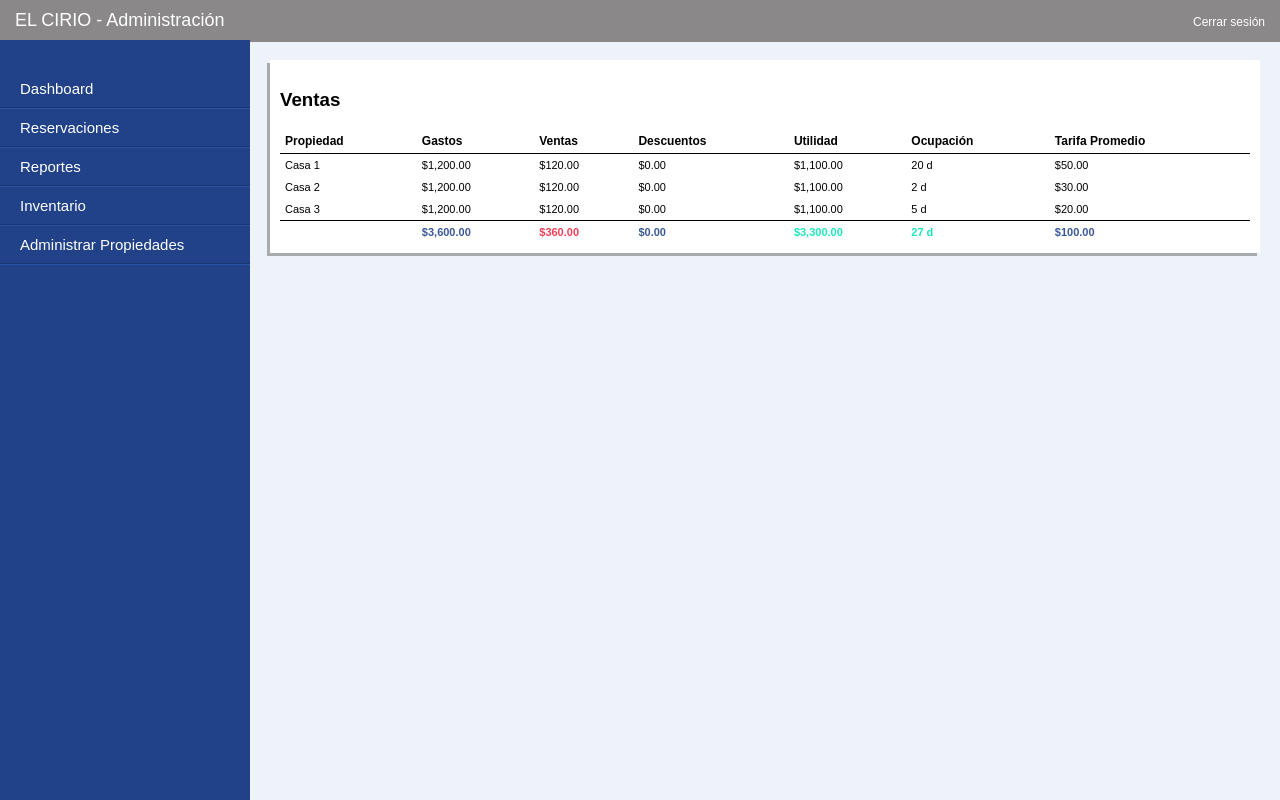
After one commit to mazariegoscl/cirio, a PHP site: page /ventas.html in a window 1280 px wide. The commit adds this page. Run offline with PHP 8.4, Linux system fonts and the light colour scheme.

Commit message:
Ventas y cambios css

```diff
--- /dev/null
+++ b/src/js/nav.js
@@ -0,0 +1,38 @@
+$( document ).ready( function() {
+      /*$( "#datepicker" ).datepicker({
+            inline: true,
+            showOn: "button",
+            buttonImage: "http://jqueryui.com/resources/demos/datepicker/images/calendar.gif",
+            buttonImageOnly: true
+      });*/
+      $( "nav > .nav-wrapper > ul > li > a" ).click( function() {
+            var mn = $(this);
+            var tgl = $(this).next( "ul" );
+            tgl.slideToggle(100, function() {
+                  if ( tgl.is(":visible") ) {
+                        mn.removeClass( "inactive" ).addClass( "active" );
+                  } else {
+                        mn.removeClass( "active" ).addClass( "inactive" );
+                  }
+            });
+      });
+
+      $( ".burger-button" ).click( function() {
+            var nav = $( "nav" );
+            var pos = nav.position();
+            if ( pos.left == "-250" ) {
+                  $( "nav" ).css("transform", "translateX(0px)");
+                  setTimeout( function() {
+                        $( ".burger-button" ).html( "<i class='fa fa-chevron-left'></i>" );
+                        $( ".burger-button" ).css( "color", "white" );
+                  }, 300);
+            } else {
+
+                  $( "nav" ).css("transform", "translateX(-250px)");
+                  setTimeout( function() {
+                        $( ".burger-button" ).css( "color", "black" );
+                        $( ".burger-button" ).html( "<i class='fa fa-bars'></i>" );
+                  }, 400);
+            }
+      });
+});
--- a/src/style.css
+++ b/src/style.css
@@ -96,7 +96,7 @@ header > a.logout-header {
 .burger-button {
 	position: fixed;
 	left: 20px;
-	top: 70px;
+	top: 50px;
 	cursor: pointer;
 	z-index: 999999;
 }
@@ -106,9 +106,9 @@ nav {
 	transition: transform .8s cubic-bezier(1, 0, 0, 1);
 	width: 250px;
 	height: 100vh;
-	top: 42px;
+	top: 40px;
 	margin: auto;
-	padding-top: 50px;
+	padding-top: 20px;
 	float: left;
 	box-sizing: border-box;
 	position: fixed;
@@ -214,7 +214,7 @@ nav > .nav-wrapper ul > li.sub > a.active::after {
 
 main {
 	width: 100%;
-	height: 100vh;
+	height: (100vh - 80px);
 	margin-top: 80px;
 	float: left;
 	transition: all 0.4s ease;
@@ -223,11 +223,18 @@ main {
 .wrapper-charts {
 	width: 100%;
 	max-width: 1200px;
-	height: 100vh;
-	padding: 50px 20px;
+	padding: 20px 20px;
 	box-sizing: border-box;
 	display: table;
 
+}
+
+.wrapper-charts .box-4 {
+	width: 100%;
+	display: inline-block;
+	padding: 10px 0;
+	box-sizing: border-box;
+	vertical-align: top;
 }
 
 .wrapper-charts .box-3 {
@@ -244,6 +251,13 @@ main {
 	padding: 10px 0;
 	box-sizing: border-box;
 	vertical-align: top;
+}
+
+.wrapper-charts .box-4 .wrapper-box-content {
+	padding: 10px;
+	box-sizing: border-box;
+	background-color: #ffffff;
+	box-shadow: -3px 3px 0px #a6abae;
 }
 
 .wrapper-charts .box-3 .wrapper-box-content {
@@ -402,6 +416,52 @@ main {
 	color: red;
 }
 
+table.default {
+	width: 100%;
+	height: auto;
+	margin: auto;
+	overflow: hidden;
+	border-collapse: collapse;
+}
+
+table.default th, table.default td {
+	border-collapse: collapse;
+}
+
+table.default th, table.default td {
+    padding: 5px;
+}
+
+table.default > thead > tr {
+	text-align: left;
+	font-size: 12px;
+}
+
+table.default > tbody > tr td {
+	font-size: 11px;
+}
+
+table.default > tbody > tr td.td-green {
+	color: #1ce8bb;
+}
+
+table.default > tbody > tr td.td-blue {
+	color: #395896;
+}
+
+table.default > tbody > tr td.td-red {
+	color: #ef4056;
+}
+
+table.default > tbody > tr:last-child, table.default > tbody > tr:first-child {
+	border-top: 1px solid black;
+}
+
+table.default > tbody > tr:last-child td {
+	font-weight: bold;
+}
+
+
 @media only screen and (min-width: 700px) {
 	.burger-button {
 		display: none;
@@ -413,6 +473,7 @@ main {
 
 	main {
 		width: calc(100% - 250px);
+		height: 100vh;
 		margin-left: 250px;
 		margin-top: 0;
 	}
@@ -420,6 +481,10 @@ main {
 	.title-chart {
 		width: 150px;
 		font-size: 13px;
+	}
+
+	.wrapper-charts {
+		padding: 50px 20px;
 	}
 
 	.wrapper-chart-content {
--- /dev/null
+++ b/ventas.html
@@ -0,0 +1,111 @@
+<!DOCTYPE html>
+<html lang="en">
+<head>
+      <meta charset="UTF-8">
+      <meta name="viewport" content="width=device-width, initial-scale=1.0">
+      <meta http-equiv="X-UA-Compatible" content="ie=edge">
+      <link rel="stylesheet" href="src/css/fontawesome-all.css">
+      <link rel="stylesheet" href="src/style.css">
+      <script src="https://ajax.googleapis.com/ajax/libs/jquery/3.3.1/jquery.min.js"></script>
+      <script src="src/js/nav.js"></script>
+      <title>Document</title>
+</head>
+<body>
+      <header>
+            <div class="title-header">EL CIRIO - Administración</div>
+            <a class="logout-header" href="">Cerrar sesión</a>
+      </header>
+      <div class="burger-button"><i class="fa fa-bars"></i></div>
+      <nav>
+            <div class="nav-wrapper">
+                  <ul>
+                        <li><a href="home.html">Dashboard</a></li>
+                        <li><a href="#">Reservaciones</a></li>
+                        <li class="sub"><a class="inactive" href="#">Reportes</a>
+                              <ul>
+                                    <li><a href="ventas.html">Ventas</a></li>
+                                    <li><a href="#">Gastos</a></li>
+                                    <li><a href="#">Comisiones</a></li>
+                              </ul>
+                        </li>
+                        <li class="sub"><a class="inactive" href="#">Inventario</a>
+                              <ul>
+                                    <li><a href="#">Propiedad</a></li>
+                                    <li><a href="#">Operativo</a></li>
+                              </ul>
+                        </li>
+                        <li class="sub"><a class="inactive" href="#">Administrar Propiedades</a>
+                              <ul>
+                                    <li><a href="#">Modificar Propiedades</a></li>
+                                    <li><a href="#">Modificar Gastos</a></li>
+                              </ul>
+                        </li>
+                  </ul>
+            </div>
+      </nav>
+      <main>
+            <!--<input type="text" id="datepicker" />-->
+            <div class="wrapper-charts">
+                  <div class="box-4">
+                        <div class="wrapper-box-content">
+                              <h3 class="title-box">Ventas</h3>
+                              <table class="default">
+                                    <thead>
+                                          <tr>
+                                                <th>Propiedad</th>
+                                                <th>Gastos</th>
+                                                <th>Ventas</th>
+                                                <th>Descuentos</th>
+                                                <th>Utilidad</th>
+                                                <th>Ocupación</th>
+                                                <th>Tarifa Promedio</th>
+                                          </tr>
+                                    </thead>
+                                    <tbody>
+                                          <tr>
+                                                <td>Casa 1</td>
+                                                <td>$1,200.00</td>
+                                                <td>$120.00</td>
+                                                <td>$0.00</td>
+                                                <td>$1,100.00</td>
+                                                <td>20 d</td>
+                                                <td>$50.00</td>
+                                          </tr>
+
+                                          <tr>
+                                                <td>Casa 2</td>
+                                                <td>$1,200.00</td>
+                                                <td>$120.00</td>
+                                                <td>$0.00</td>
+                                                <td>$1,100.00</td>
+                                                <td>2 d</td>
+                                                <td>$30.00</td>
+                                          </tr>
+
+                                          <tr>
+                                                <td>Casa 3</td>
+                                                <td>$1,200.00</td>
+                                                <td>$120.00</td>
+                                                <td>$0.00</td>
+                                                <td>$1,100.00</td>
+                                                <td>5 d</td>
+                                                <td>$20.00</td>
+                                          </tr>
+
+                                          <tr>
+                                                <td></td>
+                                                <td class="td-blue">$3,600.00</td>
+                                                <td class="td-red">$360.00</td>
+                                                <td class="td-blue">$0.00</td>
+                                                <td class="td-green">$3,300.00</td>
+                                                <td class="td-green">27 d</td>
+                                                <td class="td-blue">$100.00</td>
+                                          </tr>
+                                    </tbody>
+                              </table>
+                        </div>
+                  </div>
+            </div>
+      </main>
+</body>
+</html>
```
Also changed, not shown: home.html (+3 -44 lines).
